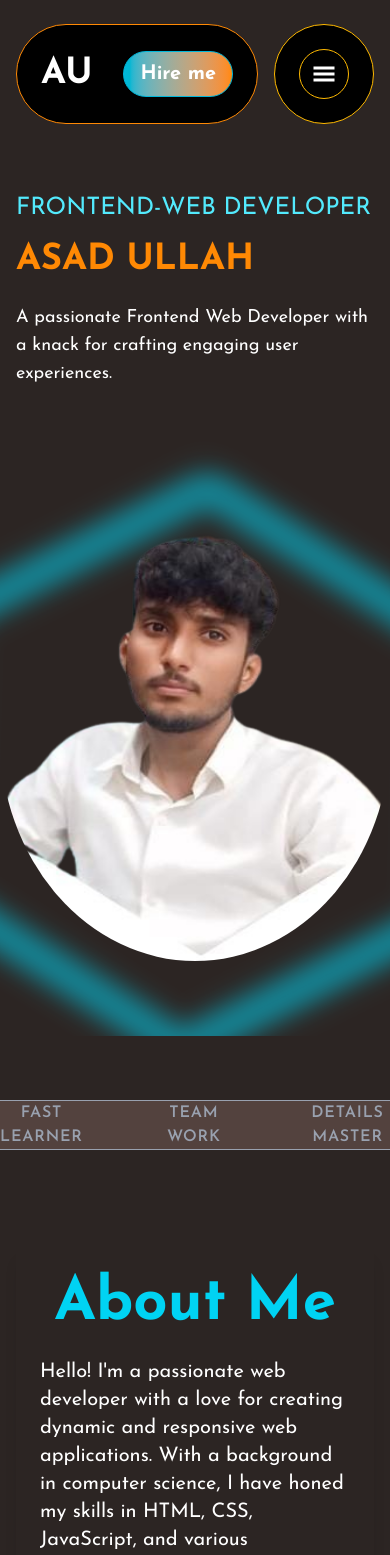
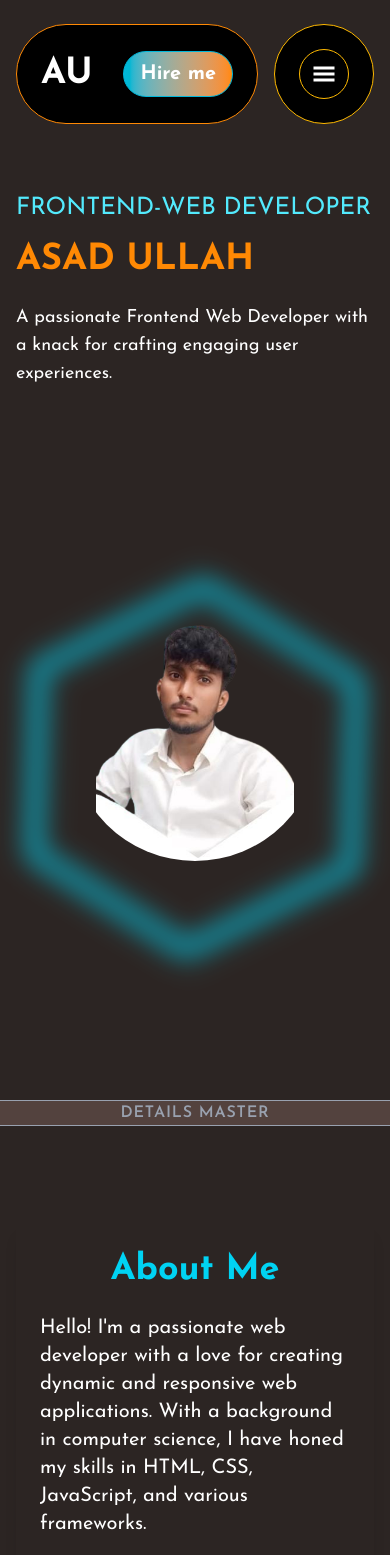
Before and after one commit to itxraoAsad/Asad-portfolio, a React (Vite) app: page / in a window 390 px wide. Shown: the top 1555 px of the page. Built offline with nearby package versions, Linux system fonts and the light colour scheme.

Commit message:
some changings

```diff
--- a/src/components/AboutSection/AboutMeImage.jsx
+++ b/src/components/AboutSection/AboutMeImage.jsx
@@ -11,7 +11,7 @@ const AboutMeImage = () => {
     initial='hidden'
     whileInView='show'
     viewport={{once: true, amount: 0.2}}
-     className='h-[500px] w-[300px] relative '>
+     className='h-[500px] w-[300px] relative max-[600px]:ml-6 max-[600px]:h-[400px]'>
         <div className='h-[500px] w-[300px] rounded-[100px] absolute overflow-hidden '>
             <img src={aboutImg} alt="aboutme" className='h-full w-auto object-cover'/>
         </div>
--- a/src/components/AboutSection/AboutMeText.jsx
+++ b/src/components/AboutSection/AboutMeText.jsx
@@ -6,8 +6,9 @@ const AboutMeText = () => {
     <div
 
 
-    className='flex flex-col items-center max-[1078]:items-start max-w-[600px] mx-auto p-6  shadow-lg rounded-lg max-[1078]:text-left'>
-        <h1 className='text-6xl font-bold text-center mb-6 text-cyan-400'>About Me</h1>
+    className='flex flex-col items-center max-[1078]:items-start max-w-[600px] mx-auto p-6  shadow-lg rounded-lg
+         max-[1078]:text-left'>
+        <h1 className='text-6xl font-bold text-center mb-6 text-cyan-400 max-[600px]:text-4xl'>About Me</h1>
         <p className='text-xl text-white'>
             Hello! I'm a passionate web developer with a love for creating dynamic and responsive web applications.
             With a background in computer science, I have honed my skills in HTML, CSS, JavaScript, and various frameworks.
--- a/src/components/SkillSection/SkillText.jsx
+++ b/src/components/SkillSection/SkillText.jsx
@@ -15,7 +15,7 @@ const SkillText = () => {
             whileInView='show'
             viewport={{once: true, amount: 0.7}}
             className='flex flex-col items-center'>
-                <h1 className='text-6xl text-cyan-400 mb-10 '>MY SKILLS</h1>
+                <h1 className='text-6xl text-cyan-400 mb-10 max-[600px]:text-5xl '>MY SKILLS</h1>
                 <p className='text-lg text-center text-white'>
                     I have a diverse skill set that includes HTML, CSS, JavaScript, React, Tailwind CSS, and Bootstrap. I am proficient in creating responsive and visually appealing web applications using these technologies. My expertise in HTML and CSS allows me to structure and style web pages effectively, while my knowledge of JavaScript and React enables me to build dynamic and interactive user interfaces. Additionally, I leverage Tailwind CSS and Bootstrap to streamline the design process and ensure consistency across projects.
                 </p>
--- a/src/components/herosection/HeroPic.jsx
+++ b/src/components/herosection/HeroPic.jsx
@@ -1,32 +1,29 @@
 import React from 'react'
 import { BsHexagon } from "react-icons/bs";
-import {motion} from 'framer-motion';
-import {fadeIn} from '../../framerMotion/Variants';
-import HexaPic from './../../../public/imgs/HexaPic.png'
+import { motion } from 'framer-motion';
+import { fadeIn } from '../../framerMotion/Variants';
+import HexaPic from '/imgs/HexaPic.png';
+
 const HeroPic = () => {
   return (
     <motion.div
       variants={fadeIn('left', 0.2)}
       initial='hidden'
       whileInView='show'
-      viewport={{once: true, amount: 0.3}}
-     className=' flex justify-center items-center w-full relative overflow-hidden h-[600px]  '>
+      viewport={{ once: true, amount: 0.3 }}
+      className='relative flex items-center justify-center w-full h-[600px] max-[600px]:h-[600px]  overflow-hidden'
+    >
+      <img
+        src={HexaPic}
+        alt="Hero"
+        className="rounded-full object-contain max-[600px]:rounded-[100%] w-[430px] h-[380px] max-[600px]:w-[350px] max-[600px]:h-[350px] max-[500px]:w-[250px] max-[500px]:h-[250px]"
+      />
 
+      <div className='absolute inset-0 flex items-center justify-center -z-10 animate-pulse'>
+        <BsHexagon className='text-cyan-400 blur-md animate-[spin_20s_linear_infinite] h-[600px] sm:h-[500px] max-[500px]:h-[400px] w-auto mt-16' />
+      </div>
+    </motion.div>
+  );
+};
 
-<img
-  src={HexaPic}
-  alt="Hero"
-  className="w-[450px] h-[450px] object-top rounded-[50%]  "
-/>
-
-      <div className='absolute  flex items-center justify-center  -z-10 animate-pulse '>
-        <BsHexagon className='mt-16 md:h-[90%] sm:h-[120%] min-h-[600px] text-cyan-400 w-auto blur-md
-        animate-[spin_20s_Linear_infinite]'/>
-      </div>
-
-    </motion.div>
-
-  )
-}
-
-export default HeroPic
+export default HeroPic;
--- a/src/components/herosection/SubheroSection.jsx
+++ b/src/components/herosection/SubheroSection.jsx
@@ -4,8 +4,8 @@ const SubheroSection = () => {
   return (
     <div className='w-full border-y border-gray-400 text-gray-400 text-center bg-[#53423e] md:py-8 flex  items-center gap-20 uppercase justify-center
      xl:text-4xl  min-[650]:text-4xl max-[1078]:text-2xl  font-semibold tracking-wider '>
-        <p className='min-[400px]:hidden md:block '>Fast Learner</p>
-        <p className='min-[400px]:hidden md:block'>Team Work</p>
+        <p className='max-[600px]:hidden md:block '>Fast Learner</p>
+        <p className='max-[600px]:hidden md:block'>Team Work</p>
         <p>Details Master</p>
 
     </div>
```
